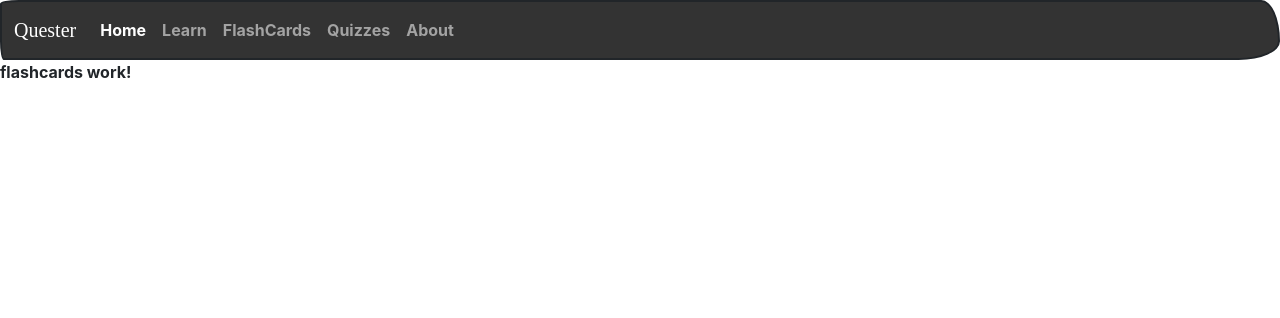
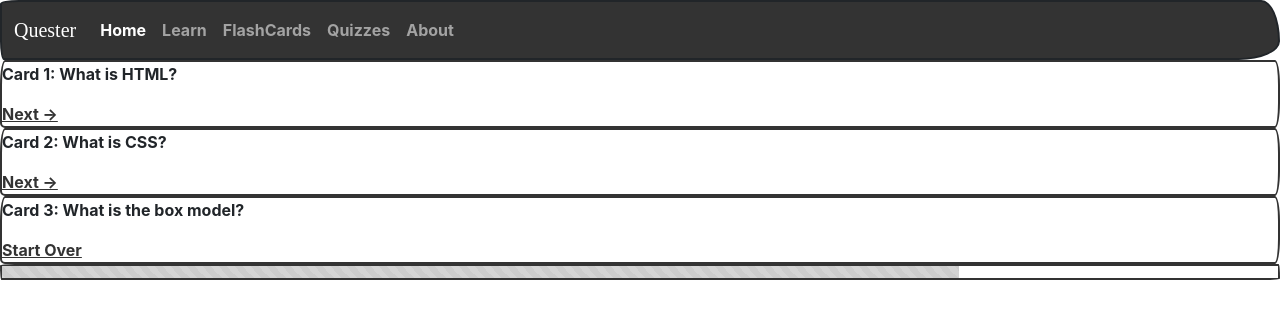
Before and after one commit to UBSITAngkilJohnLester/appdev1-sdg4-Quester, an Angular app: page /flashcards in a window 1280 px wide. Shown: the top 318 px of the page. Built offline with nearby package versions, Linux system fonts and the light colour scheme; a web font is replaced by a local one.

Commit message:
Content Added To Flash Cards

```diff
--- a/src/app/fcards-components/fcards-components.html
+++ b/src/app/fcards-components/fcards-components.html
@@ -1 +1,20 @@
-<p>flashcards work!</p>
+<div class="deck">
+    <div class="card" id="card1">
+      <p>Card 1: What is HTML?</p>
+      <a href="#card2">Next →</a>
+    </div>
+
+    <div class="card" id="card2">
+      <p>Card 2: What is CSS?</p>
+      <a href="#card3">Next →</a>
+    </div>
+
+    <div class="card" id="card3">
+      <p>Card 3: What is the box model?</p>
+      <a href="#card1">Start Over</a>
+    </div>
+  </div>
+
+  <div class="progress">
+    <div class="progress-bar progress-bar-striped progress-bar-animated" role="progressbar" aria-valuenow="75" aria-valuemin="0" aria-valuemax="100" style="width: 75%;"></div>
+  </div>
```
